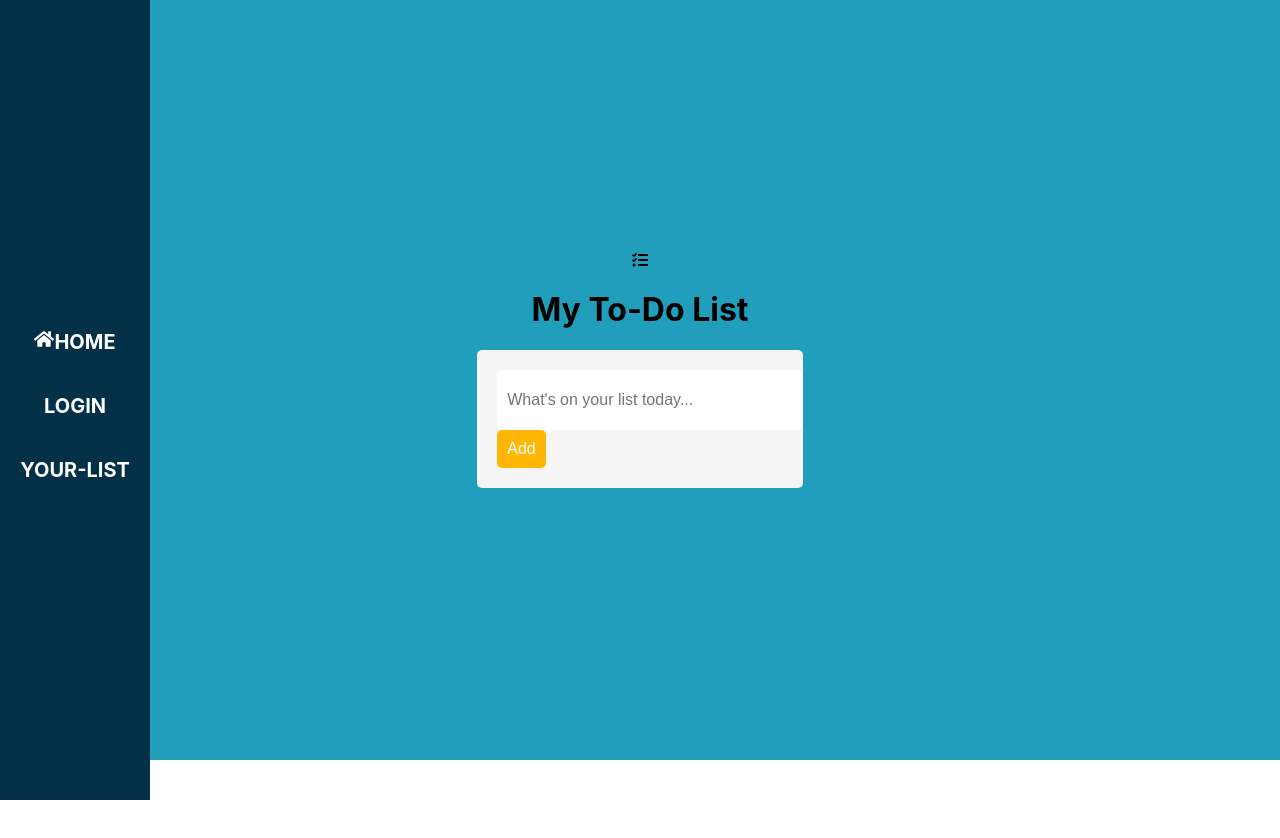
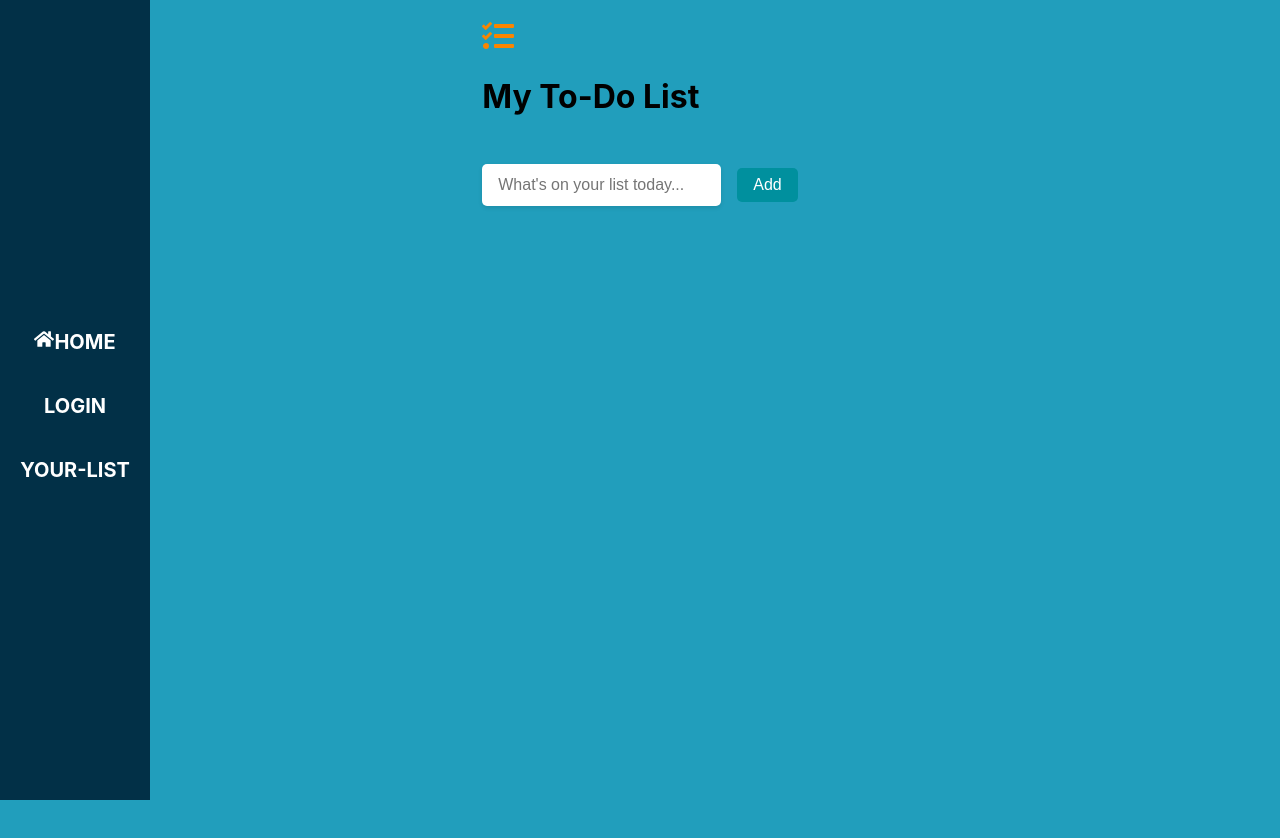
Before and after one commit to mwendwamark/to-do-list-application, a React (Create React App) app: page /form in a window 1280 px wide. Before the commit the page ends 800 px from the top, so only its background shows below. Built offline with nearby package versions, Linux system fonts and the light colour scheme; a web font is replaced by a local one.

Commit message:
styling the code

```diff
--- a/src/Form.css
+++ b/src/Form.css
@@ -7,102 +7,90 @@
 }
 
 .form-container {
+    position: relative;
+    /* set a minimum height so the icon stays at the top */
+    min-height: 100vh;
+}
+
+.icon-container {
+    position: fixed;
+    top: 0;
+    left: 0;
+    padding: 1rem;
+    z-index: 1;
+}
+
+.home-icon-form {
+    font-size: 2rem;
+    color: var(--orange);
+}
+
+.header {
     display: flex;
-    flex-direction: column;
+    justify-content: center;
     align-items: center;
-    justify-content: center;
-    height: 75vh;
+    background-color: #f5f5f5;
+    height: 8rem;
 }
 
 .form-title {
-    background-color: whitesmoke;
-    color: #fff;
-    padding: 20px;
-    border-radius: 5px;
-    margin-bottom: 20px;
+    display: flex;
+    justify-content: center;
+    align-items: center;
+    margin-top: 3rem;
+}
 
+.input-group {
+    display: flex;
+    justify-content: center;
+    align-items: center;
+    margin-bottom: 1rem;
 }
 
 .adding-a-task-list {
-    padding: 10px;
-    font-size: 16px;
+    padding: 0.75rem 1rem;
+    margin-right: 1rem;
+    border-radius: 5px;
     border: none;
-    width: 100%;
-    margin-right: 10px;
-    border-radius: 5px;
-    height: 40px;
-    /* added */
+    box-shadow: 0px 2px 4px rgba(0, 0, 0, 0.1);
+    font-size: 1rem;
 }
 
 .add-button {
-    padding: 10px;
-    font-size: 16px;
+    padding: 0.5rem 1rem;
+    background-color: #00909e;
+    border-radius: 5px;
     border: none;
-    background-color: var(--yellow);
-    color: #fff;
+    color: white;
+    font-size: 1rem;
     cursor: pointer;
-    border-radius: 5px;
-    transition: background-color 0.2s ease-in-out;
-}
-
-.add-button:hover {
-    background-color: var(--orange);
 }
 
 .task-list {
-    list-style: none;
+    margin: 0;
     padding: 0;
-    margin: 0;
+    list-style-type: none;
 }
 
 .task-list-item {
-    background-color: var(--skyBlue);
-    color: var(--darkblue);
-    padding: 10px;
-    border-radius: 5px;
-    margin-bottom: 10px;
     display: flex;
     justify-content: space-between;
     align-items: center;
-    width: 100%;
-    font-size: 20px;
-    /* changed from 700 */
+    margin-bottom: 1rem;
+    padding: 1rem;
+    border-radius: 5px;
+    background-color: var(--skyBlue);
+    box-shadow: 0px 2px 4px rgba(0, 0, 0, 0.1);
 }
+
 .delete-button {
-    background-color: var(--blue);
-    color: #fff;
-    padding: 5px 10px;
+    background-color: transparent;
     border: none;
     cursor: pointer;
-    border-radius: 5px;
-    transition: background-color 0.2s ease-in-out;
 }
 
-.delete-button:hover {
-    background-color: var(--orange);
+.trash-icon {
+    width: 1.5rem;
+    height: 1.5rem;
+    fill: #f44336;
 }
-.delete-button svg {
-    fill: #fff;
-    width: 16px;
-    height: 16px;
-    margin-right: 5px;
-}
-/* .delete-button svg.trash-icon {
-    fill: #fff;
-    width: 20px;
-    height: 20px;
-    margin-right: 5px;
-}
-.delete-button svg.trash-icon path {
-    fill: #fff;
-}
-.delete-button svg.trash-icon rect {
-    fill: #fff;
-}
-.home-icon-form{
-    font-size: 3rem;
-    color: var(--yellow);
-    margin-right: 1rem;
-    top:0;
-    left:auto;
-} */
--- a/src/Form.js
+++ b/src/Form.js
@@ -1,6 +1,20 @@
 import React, { useState, useEffect } from "react";
 import "./Form.css";
 import { FaTasks } from "react-icons/fa";
+// import { FaTrash } from "react-icons/fa";
+// import { FaPlus } from "react-icons/fa";
+// import { FaTrash } from "react-icons/fa";
+// import { FaEdit } from "react-icons/fa";
+// import { FaCheck } from "react-icons/fa";
+// import { FaTimes } from "react-icons/fa";
+// import { FaCheckCircle } from "react-icons/fa";
+import { Link } from "react-router-dom";
+
+const HomeIcon = () => (
+  <Link to="/">
+    <FaTasks className="home-icon-form" />
+  </Link>
+);
 
 const Form = () => {
   const [task, setTask] = useState("");
@@ -33,7 +47,8 @@ const Form = () => {
 
   return (
     <div className="form-container">
-      <FaTasks className="home-icon-form" />
+      {/* <FaTasks className="home-icon-form" /> */}
+      <HomeIcon />
       <header>
         <h1>My To-Do List</h1>
       </header>
--- a/src/Login.js
+++ b/src/Login.js
@@ -1,6 +1,19 @@
 import React, { useState } from "react";
 import "./login.css";
 import { FaTasks } from "react-icons/fa";
+import { Link } from "react-router-dom";
+
+const HomeIcon = () => (
+  <Link to="/">
+    <FaTasks className="home-icon-login" />
+  </Link>
+);
+
+const RegisterIcon = () => (
+  <Link to="/todo">
+    <p className="register-icon-login" > Proceed</p>
+  </Link>
+);
 
 const Login = () => {
   const [submitted, setSubmitted] = useState(false);
@@ -12,10 +25,10 @@ const Login = () => {
 
   return (
     <div className="login-container">
-      <FaTasks className="home-icon-login" />
+      <HomeIcon />
       <h2>Create an Account</h2>
       {submitted ? (
-        <p>Thank you for submitting your information.</p>
+        <p>Thank you for submitting your information. <RegisterIcon/></p>
       ) : (
         <form onSubmit={handleSubmit} className="login-form">
           <br />
@@ -62,25 +75,26 @@ const Login = () => {
               Submit
             </button>
             <div className="button-separator" />
-            <a href="/" className="home-cta-x">
+            {/* <a href="/" className="home-cta-x">
               Home
-            </a>
+            </a> */}
             <div className="button-separator" />
-            <a href="/todo" className="home-cta-x">
+            {/* <a href="/todo" className="home-cta-x">
               Proceed
-            </a>
+            </a> */}
           </div>
         </form>
       )}
       <br />
       <p>
-        Already have an account? <a href="/login">Log in</a>.
+        {/* Welcome we assure you the best experience  */}
       </p>
       <br />
       <p>
-        By creating an account, you agree to our{" "}
+
+        {/* By creating an account, you agree to our{" "}
         <a href="/terms">terms of use</a> and{" "}
-        <a href="/privacy">privacy policy</a>.
+        <a href="/privacy">privacy policy</a>. */}
       </p>
     </div>
   );
--- a/src/login.css
+++ b/src/login.css
@@ -78,3 +78,14 @@
     color: var(--yellow);
     margin-right: 1rem;
 }
+.register-icon-login{
+    background-color: var(--darkblue);
+        color: white;
+        font-weight: bold;
+        border: none;
+        border-radius: 10px;
+        padding: 10px 20px;
+        cursor: pointer;
+        transition: background-color 0.2s;
+
+}
```
